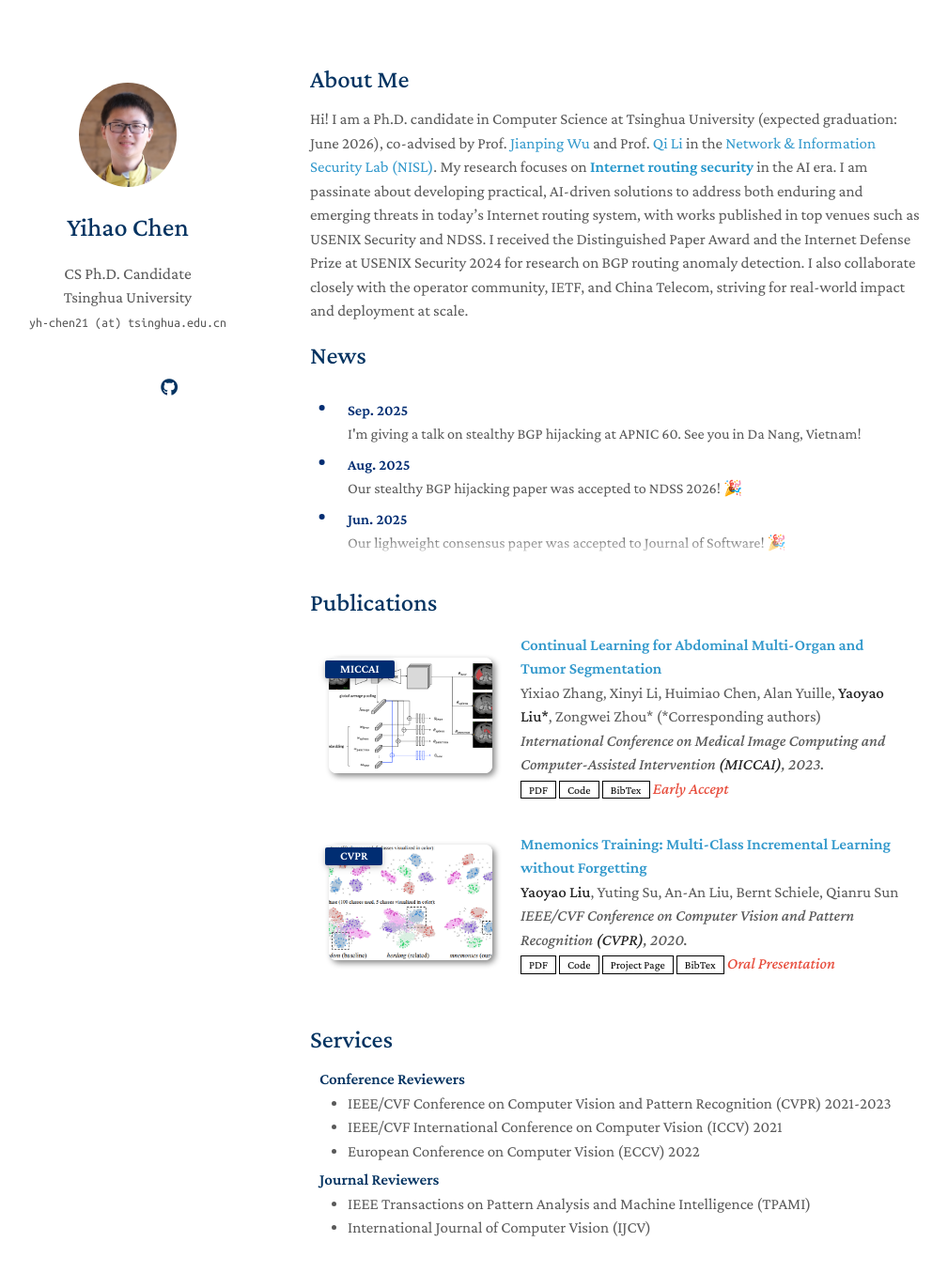
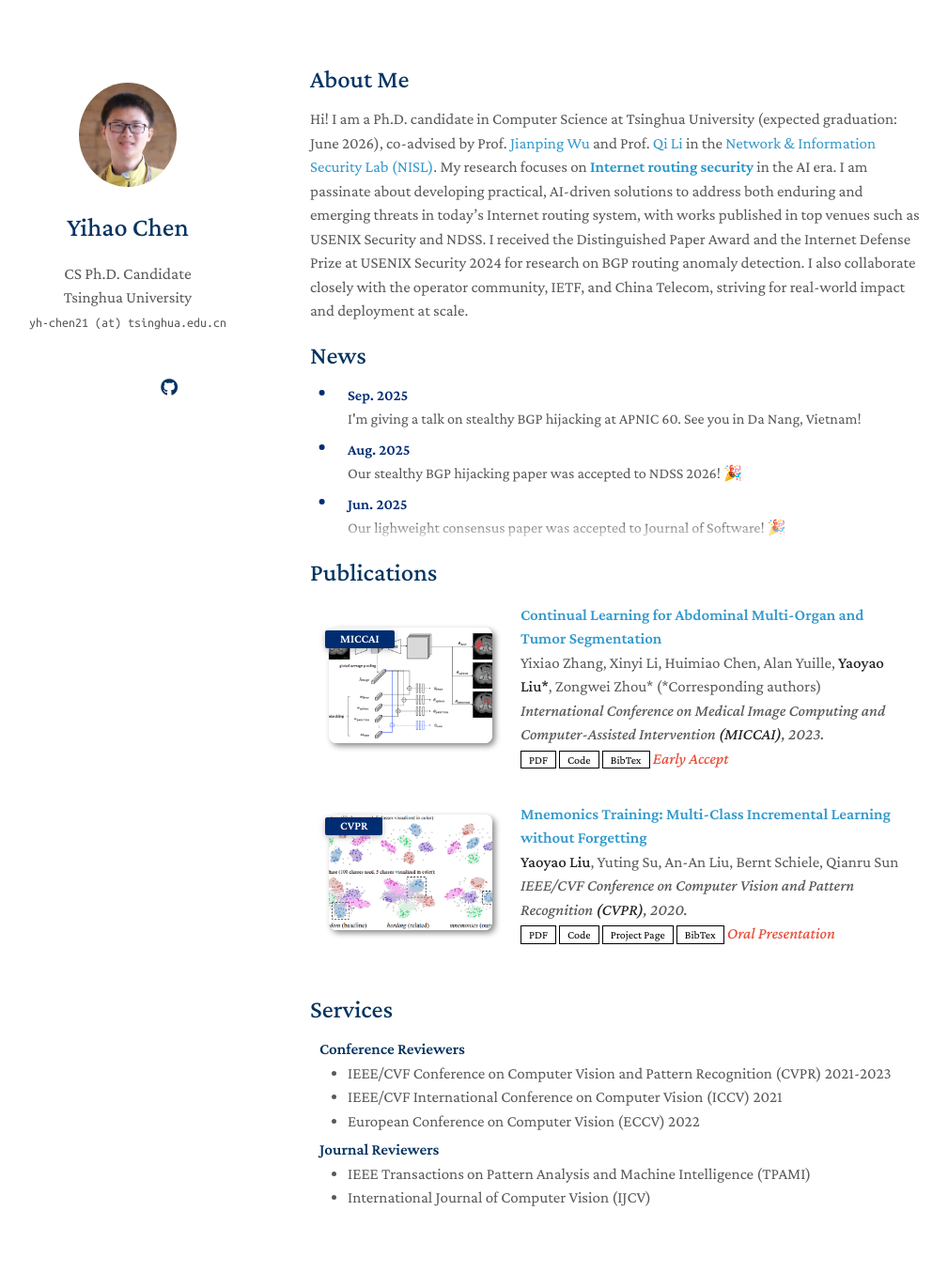
Before and after one commit to PorcupineAndrew/homepage, a Jekyll site: the page built from index.md, in a window 1280 px wide and 1400 px high. Shown: the top 1355 px of the window at 94% size, without its empty margins (140-1149 px from the left). Built offline with Jekyll 4.4.1, drawn with Linux system fonts in a browser that asks for light colours; a style sheet for code colours, icons or effects is not loaded; our own code applies the rules of GitHub Pages for plain Markdown files.

```diff
--- a/assets/css/news.css
+++ b/assets/css/news.css
@@ -2,7 +2,7 @@
   position: relative;
   display: block;
   clear: both;
-  margin: 2rem 0 2rem 0;
+  margin: 1rem 0 1rem 0;
   max-height: 150px;
   overflow-y: auto;
   padding-right: 10px;
```
